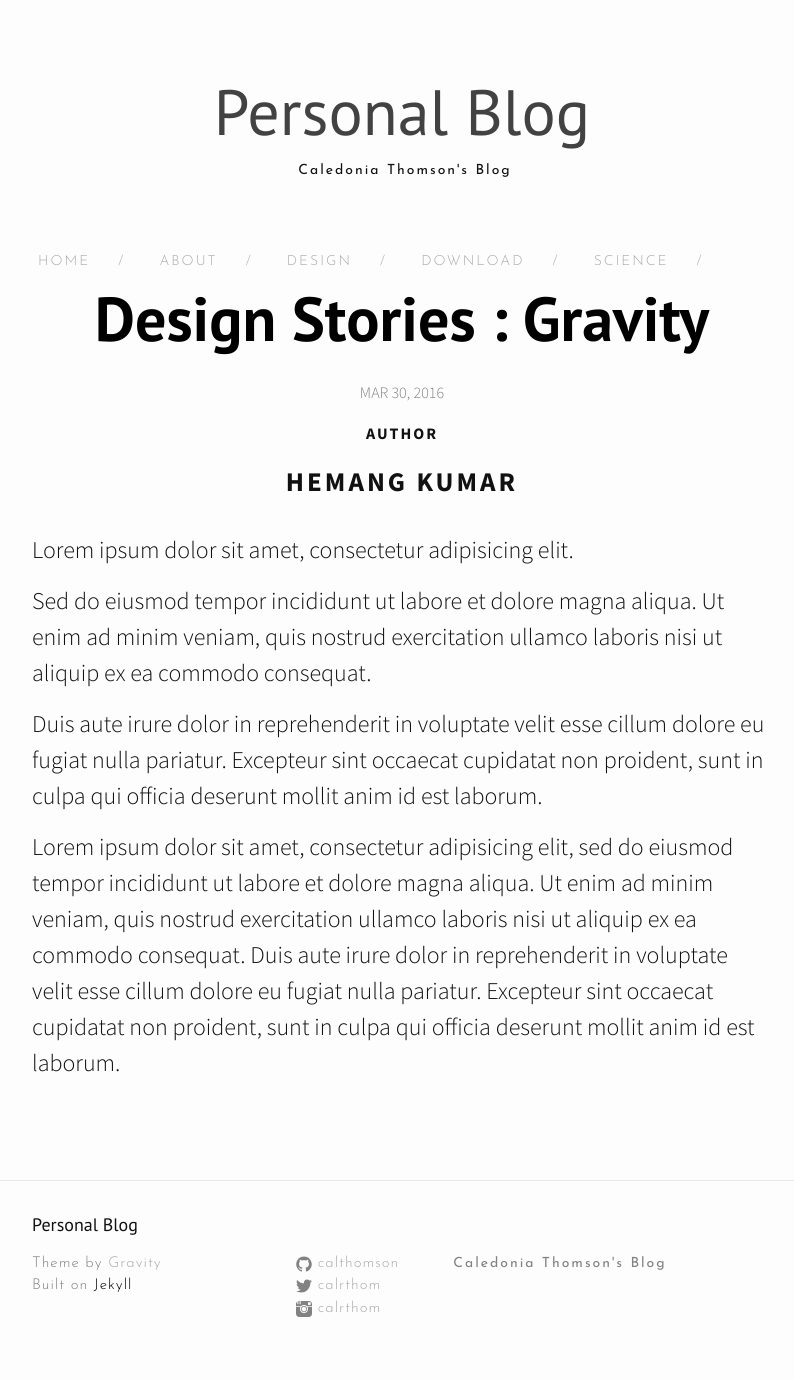
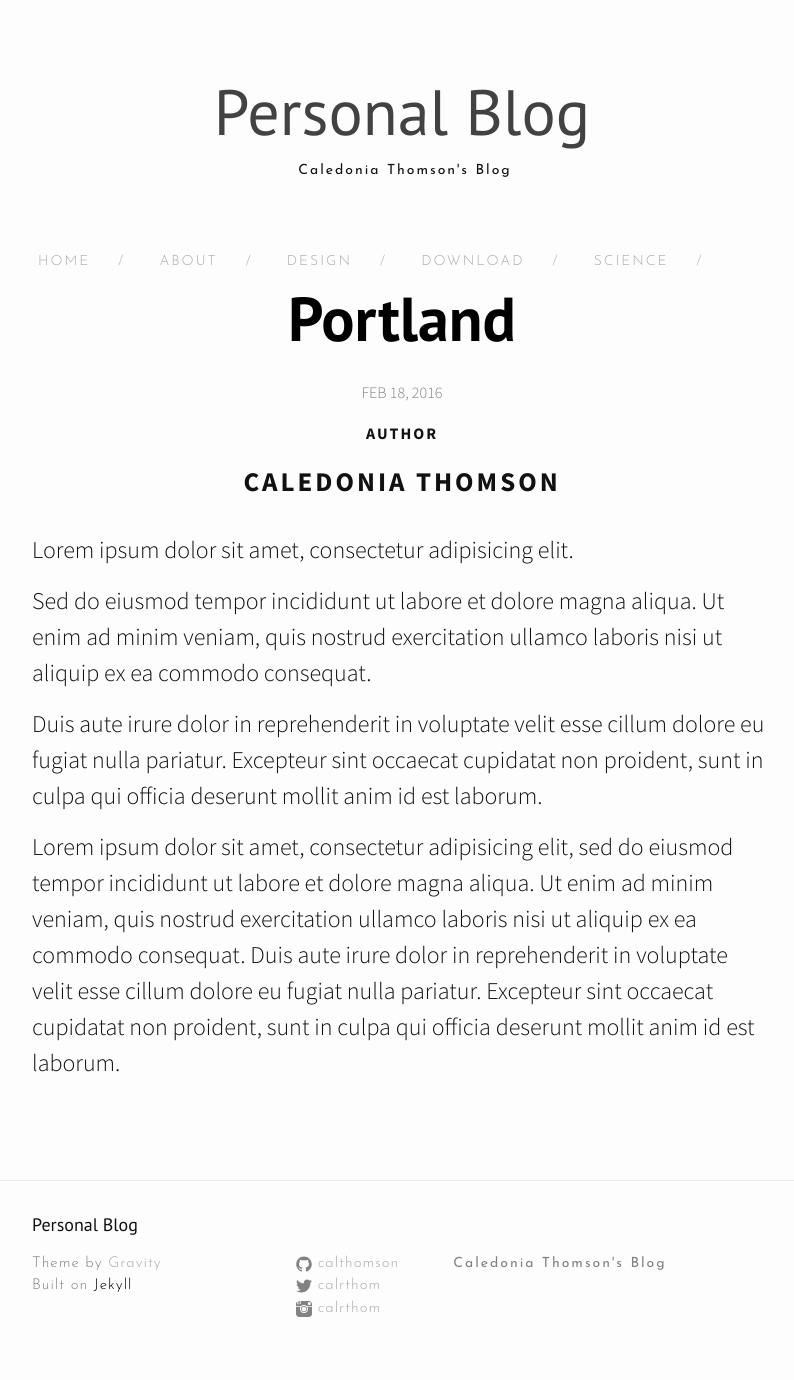
Before and after one commit to calthomson/calthomson.github.io, a Jekyll site: the page built from _posts/2016-02-18-portland.markdown, in a window 1280 px wide. Shown: the whole page, without its empty margins (238-1032 px from the left). Built offline with Jekyll 4.4.1, drawn with Linux system fonts in a browser that asks for light colours; nearby versions of some CDN libraries.

Commit message:
Update 2016-02-18-portland.markdown

```diff
--- a/_posts/2016-02-18-portland.markdown
+++ b/_posts/2016-02-18-portland.markdown
@@ -1,9 +1,9 @@
 ---
 layout: post
-title:  "Design Stories : Gravity"
-date:   2016-03-30 19:45:31 +0530
-categories: ["design", "science", "life"]
-author: "Hemang Kumar"
+title:  "Portland"
+date:   2016-02-18 19:45:31 +0530
+categories: ["travel", "reading break", "life"]
+author: "Caledonia Thomson"
 ---
 Lorem ipsum dolor sit amet, consectetur adipisicing elit.
 
```
